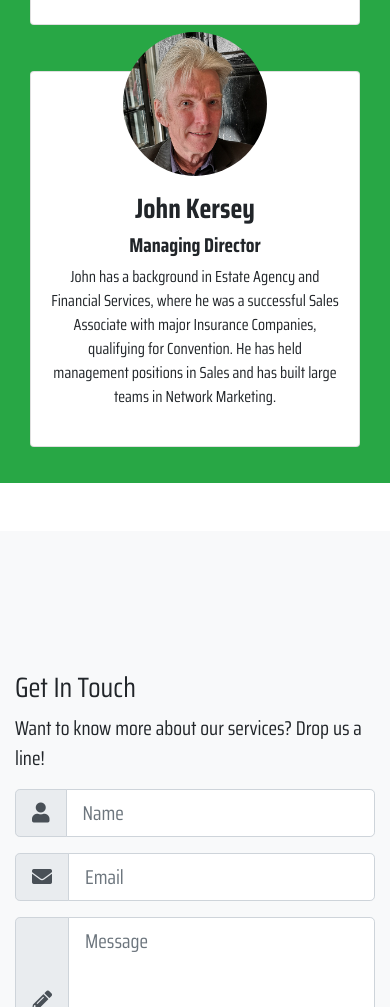
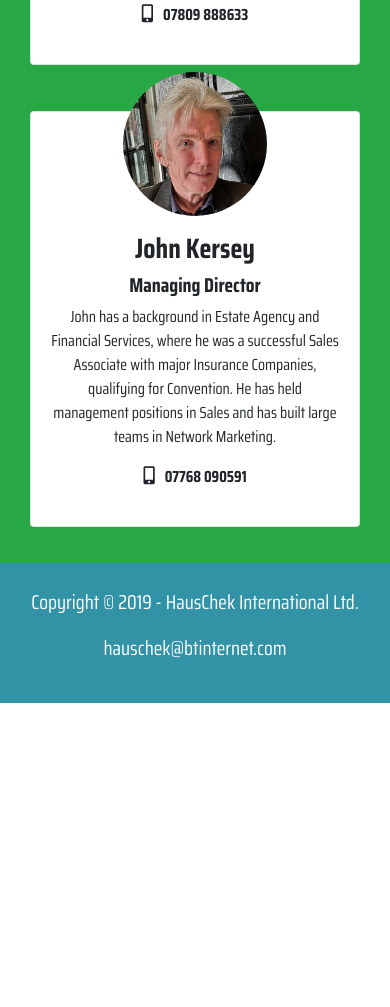
Before and after one commit to akrasiel1/Haus-Chek-Inventory, a plain HTML site: page index.html in a window 390 px wide. Shown: the part 3311-4318 px from the top of the page. After the commit the page ends 4014 px from the top, so only its background shows below. Drawn offline with nearby package versions, Linux system fonts and the light colour scheme; a script that the page names is missing.

Commit message:
further adjustments

```diff
--- a/css/style.css
+++ b/css/style.css
@@ -78,6 +78,16 @@ body {
 #team .fab {
   color: #000; }
 
+.mobile-number {
+  font-weight: bold;
+}
+
+.mobile-number i {
+  font-size: 18px;
+  margin-right: 10px;
+}
+
+
 @media (max-width: 768px) {
   body {
     margin-top: 10px;
--- a/index.html
+++ b/index.html
@@ -38,9 +38,6 @@
           </li>
           <li class="nav-item">
             <a href="#team" class="nav-link">Team</a>
-          </li>
-          <li class="nav-item">
-            <a href="#contact" class="nav-link">Contact</a>
           </li>
         </ul>
       </div>
@@ -220,7 +217,7 @@
   </section>
 
   <!-- TEAM -->
-  <section id="team" class="my-5 bg-success">
+  <section id="team" class="mt-5 bg-success">
     <div class="container">
       <div class="row">
         <div class="col">
@@ -229,7 +226,7 @@
               Meet Our Team
             </h1>
             <p class="lead text-white">
-              Our friendly, talented team incarnate the true spirit of Haus Chek: passion, attention to details and dedication to provide a great service and a truly outstanding customer service. We love what we do, and who we do it with!
+              Our friendly, talented team incarnate the true spirit of HausChek: passion, attention to details and dedication to provide a great service and a truly outstanding customer service. We love what we do, and who we do it with!
             </p>
           </div>
         </div>
@@ -243,7 +240,7 @@
               <h3 class="font-weight-bold">Chris Baxter</h3>
               <h5 class="font-weight-bold">Chairman</h5>
               <p>Chris is an experienced Managing Director, and has previously worked with several major companies in consumer goods and service industry, including <strong>BT</strong>, <strong>Hitachi</strong> and <strong>TONKA</strong>. He successfully helped launching new products both in Europe and the US.</p>
-
+              <p class="mobile-number"><i class="fa fa-mobile-alt"></i>07809 888633</p>
             </div>
           </div>
         </div>
@@ -256,6 +253,7 @@
               <h5 class="font-weight-bold">Managing Director</h5>
               <p>John has a background in Estate Agency and Financial Services, where he was a successful Sales Associate with major Insurance Companies, qualifying for Convention. He has held management positions in Sales and has built large teams in Network
                 Marketing.</p>
+              <p class="mobile-number"><i class="fa fa-mobile-alt"></i>07768 090591</p>
             </div>
           </div>
         </div>
@@ -268,48 +266,6 @@
     </div>
   </section>
 
-  <!-- CONTACT -->
-  <section id="contact" class="bg-light">
-    <div class="container">
-      <div class="row">
-        <div class="col-lg-12">
-          <h3>Get In Touch</h3>
-          <p class="lead">Want to know more about our services? Drop us a line!</p>
-          <form>
-            <div class="input-group input-group-lg mb-3">
-              <div class="input-group-prepend">
-                <span class="input-group-text">
-                  <i class="fas fa-user"></i>
-                </span>
-              </div>
-              <input type="text" class="form-control" placeholder="Name">
-            </div>
-
-            <div class="input-group input-group-lg mb-3">
-              <div class="input-group-prepend">
-                <span class="input-group-text">
-                  <i class="fas fa-envelope"></i>
-                </span>
-              </div>
-              <input type="text" class="form-control" placeholder="Email">
-            </div>
-
-            <div class="input-group input-group-lg mb-3">
-              <div class="input-group-prepend">
-                <span class="input-group-text">
-                  <i class="fas fa-pencil-alt"></i>
-                </span>
-              </div>
-              <textarea class="form-control" placeholder="Message" rows="5"></textarea>
-            </div>
-
-            <input type="submit" value="Submit" class="btn btn-primary btn-block btn-lg">
-          </form>
-        </div>
-      </div>
-    </div>
-  </section>
-
   <!-- FOOTER -->
   <footer id="main-footer" class="py-4 bg-primary text-white">
     <div class="container">
@@ -318,7 +274,10 @@
           <p class="lead">
             Copyright &copy;
             <span id="year"></span>
+             - HausChek International Ltd.
           </p>
+
+          <p class="lead">hauschek@btinternet.com</p>
         </div>
       </div>
     </div>
```
